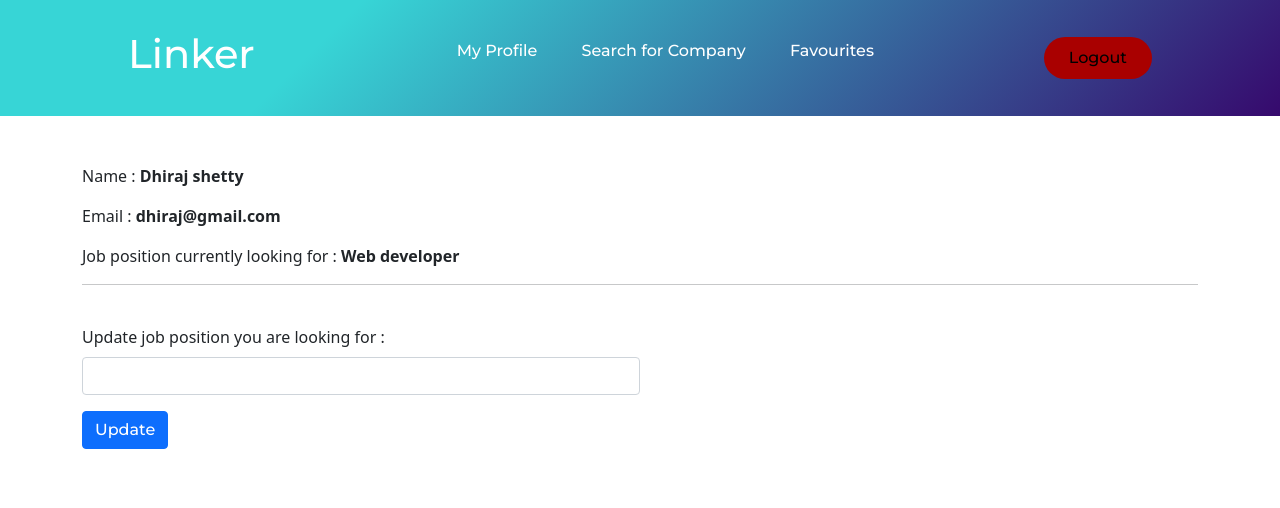
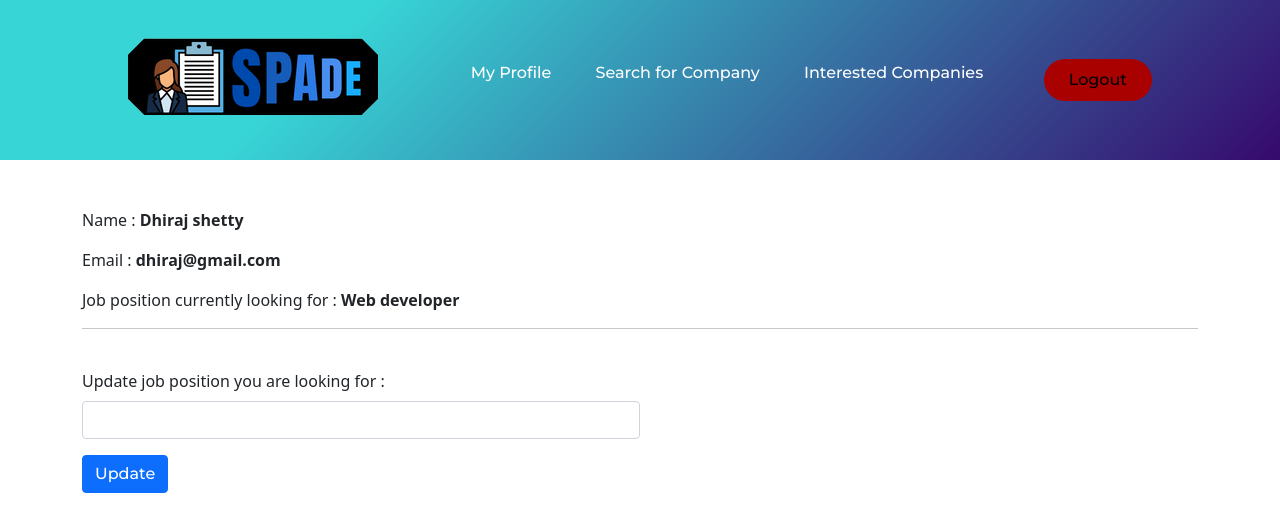
Before and after one commit to Aagamsheth0601/resumeRecommendation, a Flask app: page /profile in a window 1280 px wide. Shown: the top 508 px of the page. Run offline with Flask 2, Linux system fonts and the light colour scheme; a user stored in the database is signed in; data comes from the database, SQL or seed files in the repository; both versions use the stored data as it was after the commit; some libraries are stand-ins or nearby versions.

Commit message:
final changes

```diff
--- a/app.py
+++ b/app.py
@@ -65,7 +65,9 @@ def cosine(companyjobreq, userresume):
     # Create vectors for cosine similarity
     cv = CountVectorizer()
     vectors = cv.fit_transform([companyjobreq, userresume])
-    return str(cosine_similarity(vectors)[0][1]*100)+"%"
+    # print(vectors)
+    print(cosine_similarity(vectors))
+    return str("{:.2f}".format(cosine_similarity(vectors)[0][1]*100))+"%"
 
 def percentagematch(companyjobreq, userresume):
     companyjobreq = pdftotext("\\static\\companyJobRequiement\\"+companyjobreq)
--- a/static/css/index.css
+++ b/static/css/index.css
@@ -6,9 +6,9 @@
   border: none;
 }
 body {
-  background-repeat: no-repeat;
-  background-size: cover;
-  background-image: url("https://wallpaperboat.com/wp-content/uploads/2019/10/high-resolution-black-background-09.jpg");
+  margin: 0px;
+  padding: 0px;
+  /* background-image: url("/static/images/Wallpaper.jpg") cover; */
 }
 @media only screen and (max-width: 768px) {
   .demo-1 .main-title {
--- a/static/css/style.css
+++ b/static/css/style.css
@@ -1,4 +1,4 @@
-@import url('https://fonts.googleapis.com/css?family=Montserrat:500');
+@import url("https://fonts.googleapis.com/css?family=Montserrat:500");
 
 * {
   box-sizing: border-box;
@@ -14,7 +14,7 @@
 li,
 a,
 button {
-  font-family: 'Montserrat', sans-serif;
+  font-family: "Montserrat", sans-serif;
   font-weight: 500;
   font-size: 16px;
   /* color: black; */
@@ -69,4 +69,5 @@ button {
 } */
 .logout:hover {
   color: #0088a9;
+  background-color: white;
 }
--- a/templates/companynavbar.html
+++ b/templates/companynavbar.html
@@ -32,7 +32,7 @@
     <!---Navbar Start-->
     <header id="navbar">
       <a href="/companyprofile">
-        <h1 style="color: white; cursor: pointer">Linker</h1>
+        <h1 style="color: white; cursor: pointer">Spade</h1>
       </a>
       <nav>
         <ul class="nav_links" style="color: blue">
@@ -41,7 +41,9 @@
           <li><a href="/searchuser">Search for User</a></li>
         </ul>
       </nav>
-      <a class="cta logout" href="/logoutcompany"><button>Logout</button></a>
+      <a class="cta logout" href="/logoutcompany"
+        ><button class="logout">Logout</button></a
+      >
     </header>
     <!---Navbar End-->
     {% block companynavbar %} {% endblock companynavbar %}
--- a/templates/usernavbar.html
+++ b/templates/usernavbar.html
@@ -1,20 +1,29 @@
 <!DOCTYPE html>
 <html lang="en">
-
   <head>
     <!-- Required meta tags -->
     <meta charset="utf-8" />
     <meta name="viewport" content="width=device-width, initial-scale=1" />
 
     <!-- Bootstrap CSS -->
-  <link href="https://cdn.jsdelivr.net/npm/bootstrap@5.1.1/dist/css/bootstrap.min.css" rel="stylesheet"
-    integrity="sha384-F3w7mX95PdgyTmZZMECAngseQB83DfGTowi0iMjiWaeVhAn4FJkqJByhZMI3AhiU" crossorigin="anonymous" />
+    <link
+      href="https://cdn.jsdelivr.net/npm/bootstrap@5.1.1/dist/css/bootstrap.min.css"
+      rel="stylesheet"
+      integrity="sha384-F3w7mX95PdgyTmZZMECAngseQB83DfGTowi0iMjiWaeVhAn4FJkqJByhZMI3AhiU"
+      crossorigin="anonymous"
+    />
 
     <!-- Font Awesome -->
-  <link rel="stylesheet" href="https://cdnjs.cloudflare.com/ajax/libs/font-awesome/4.7.0/css/font-awesome.min.css" />
+    <link
+      rel="stylesheet"
+      href="https://cdnjs.cloudflare.com/ajax/libs/font-awesome/4.7.0/css/font-awesome.min.css"
+    />
 
     <!-- Navbar css -->
-  <link rel="stylesheet" href="{{url_for('static', filename='css/style.css')}}" />
+    <link
+      rel="stylesheet"
+      href="{{url_for('static', filename='css/style.css')}}"
+    />
 
     <script src="https://ajax.googleapis.com/ajax/libs/jquery/3.1.0/jquery.min.js"></script>
   </head>
@@ -23,16 +32,22 @@
     <!---Navbar Start-->
     <header id="navbar">
       <a href="/profile">
-      <h1 style="color: white; cursor: pointer">Linker</h1>
+        <img
+          src="{{url_for('static', filename='images/logo1.png')}}"
+          alt="logo"
+          class="logo"
+        />
       </a>
       <nav>
         <ul class="nav_links" style="color: blue">
           <li><a href="/profile">My Profile</a></li>
           <li><a href="/searchcompany">Search for Company</a></li>
-        <li><a href="/userfavourites">Favourites</a></li>
+          <li><a href="/userfavourites">Interested Companies</a></li>
         </ul>
       </nav>
-    <a class="cta logout" href="/logoutuser"><button>Logout</button></a>
+      <a class="cta logout" href="/logoutuser"
+        ><button class="logout">Logout</button></a
+      >
     </header>
     <!---Navbar End-->
     {% block usernavbar %} {% endblock usernavbar %}
@@ -40,9 +55,11 @@
     <!-- Optional JavaScript; choose one of the two! -->
 
     <!-- Option 1: Bootstrap Bundle with Popper -->
-  <script src="https://cdn.jsdelivr.net/npm/bootstrap@5.1.1/dist/js/bootstrap.bundle.min.js"
+    <script
+      src="https://cdn.jsdelivr.net/npm/bootstrap@5.1.1/dist/js/bootstrap.bundle.min.js"
       integrity="sha384-/bQdsTh/da6pkI1MST/rWKFNjaCP5gBSY4sEBT38Q/9RBh9AH40zEOg7Hlq2THRZ"
-    crossorigin="anonymous"></script>
+      crossorigin="anonymous"
+    ></script>
 
     <!-- Option 2: Separate Popper and Bootstrap JS -->
     <!--
@@ -50,5 +67,4 @@
 <script src="https://cdn.jsdelivr.net/npm/bootstrap@5.1.1/dist/js/bootstrap.min.js" integrity="sha384-skAcpIdS7UcVUC05LJ9Dxay8AXcDYfBJqt1CJ85S/CFujBsIzCIv+l9liuYLaMQ/" crossorigin="anonymous"></script>
 -->
   </body>
-
 </html>
```
Also changed, not shown: templates/index.html (+12 -6 lines), templates/userfavourites.html (+14 -30 lines), static/images/Wallpaper.jpg (added), static/images/logo.jpeg (added), static/images/logo1.png (added), user.db, 5 other files. Lines whose indentation alone changed are shown as unchanged.
